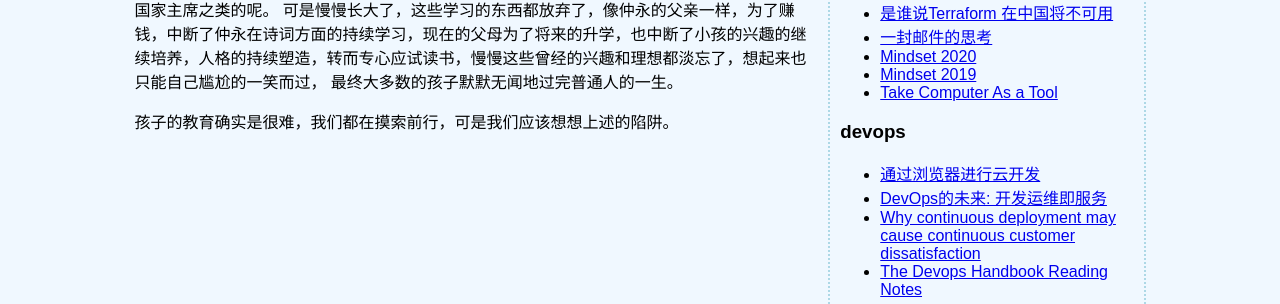
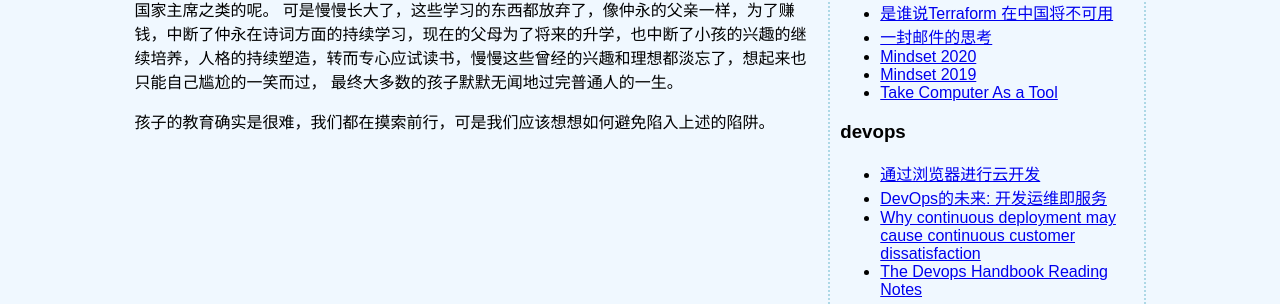
Before and after one commit to liuning0820/liuning0820.github.io, a Jekyll site: the page built from _posts/2019-04-26-孩子教育陷阱.md, in a window 1280 px wide. Shown: the part 310-614 px from the top of the page. Built offline with Jekyll 4.4.1, drawn with Linux system fonts in a browser that asks for light colours.

Commit message:
update a bit

```diff
--- a/_posts/2019-04-26-孩子教育陷阱.md
+++ b/_posts/2019-04-26-孩子教育陷阱.md
@@ -12,4 +12,4 @@ author: liuning0820
 
 一些家长稍稍发觉自己的小孩小时候比较聪明，就容易给小孩太多的期望，报各种培训班，学钢琴，舞蹈，跆拳道等等。引导小孩胸怀大志，试想哪个小孩长大的理想不都是科学家，宇航员，国家主席之类的呢。 可是慢慢长大了，这些学习的东西都放弃了，像仲永的父亲一样，为了赚钱，中断了仲永在诗词方面的持续学习，现在的父母为了将来的升学，也中断了小孩的兴趣的继续培养，人格的持续塑造，转而专心应试读书，慢慢这些曾经的兴趣和理想都淡忘了，想起来也只能自己尴尬的一笑而过， 最终大多数的孩子默默无闻地过完普通人的一生。
 
-孩子的教育确实是很难，我们都在摸索前行，可是我们应该想想上述的陷阱。
+孩子的教育确实是很难，我们都在摸索前行，可是我们应该想想如何避免陷入上述的陷阱。
```
